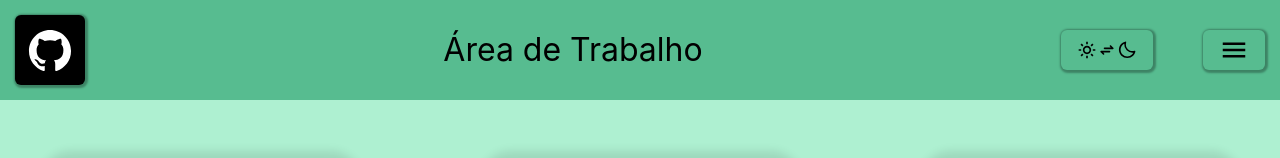
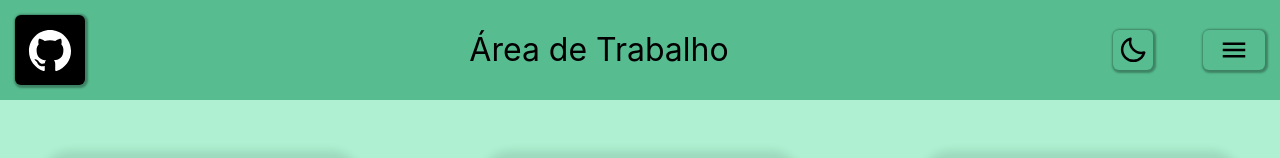
Before and after one commit to AlvaroDavi5/MyWorkspace, a Next.js app: page / in a window 1280 px wide. Shown: the top 158 px of the page. Built offline with nearby package versions, Linux system fonts and the light colour scheme.

Commit message:
theme icons and pages href changed

```diff
--- a/pages/_app.js
+++ b/pages/_app.js
@@ -10,7 +10,7 @@ function MyApp({ Component, pageProps }) {
 				<ColorModeProvider
 					options={ {} }
 				>
-					<ColorModeScript initialColorMode='light'/>
+					<ColorModeScript/>
 
 					<Component {...pageProps}/>
 				</ColorModeProvider>
--- a/pages/components/navbar.jsx
+++ b/pages/components/navbar.jsx
@@ -2,7 +2,7 @@ import React from 'react'
 import {
 	useDisclosure,
 	useColorMode,
-	Box, Center, Button,
+	Box, Center, Button, IconButton,
 	Drawer,
 	DrawerHeader, DrawerBody, DrawerFooter,
 	DrawerOverlay, DrawerContent, DrawerCloseButton
@@ -117,19 +117,15 @@ export default function Navbar(props) {
 				className="menu-button"
 				flex='1'
 			>
-				<Button
+				<IconButton
+					icon={colorMode == 'light'? <BiMoon size='30'/> : <BiSun size='30'/>}
 					variant='ghost'
 					backgroundColor='marine'
 					color='black'
 					marginRight='50px'
 					boxShadow='1px 1px 2px 2px rgba(0, 0, 0, 0.3)'
 					onClick={toggleColorMode}
-				>
-					<BiSun size='20'/>
-					<CgArrowsExchange size='20'/>
-					<BiMoon size='20'/>
-				</Button>
-
+				/>
 				<MenuDrawer/>
 			</div>
 		</Box>
--- a/pages/home/index.jsx
+++ b/pages/home/index.jsx
@@ -49,17 +49,17 @@ export default function Home() {
 			>
 				<Card
 					cardName="Projetos"
-					pageHref="projetos"
+					pageHref="projects"
 					imgSource="https://tecnopressure.com.br/wp-content/uploads/2019/10/Tecno-Pressure-Estudo-de-Viabilidade-T%C3%A9cnico-Econ%C3%B4mica-Projeto-Engenharia-Seguran%C3%A7a-Qualidade-NR-13.jpg"
 				/>
 				<Card
 					cardName="Tarefas"
-					pageHref="tarefas"
+					pageHref="tasks"
 					imgSource="https://st2.depositphotos.com/1579454/8355/i/600/depositphotos_83553642-stock-photo-checklist-paper-and-pen.jpg"
 				/>
 				<Card
 					cardName="Consultas Bibliográficas"
-					pageHref="bibliografia"
+					pageHref="bibliography"
 					imgSource="https://video-images.vice.com/articles/5d44c9622980b0000824a7e3/lede/1564789576071-GettyImages-949118068.jpeg?crop=1xw:0.8419xh;0xw,0.1581xh"
 				/>
 			</Flex>
```
